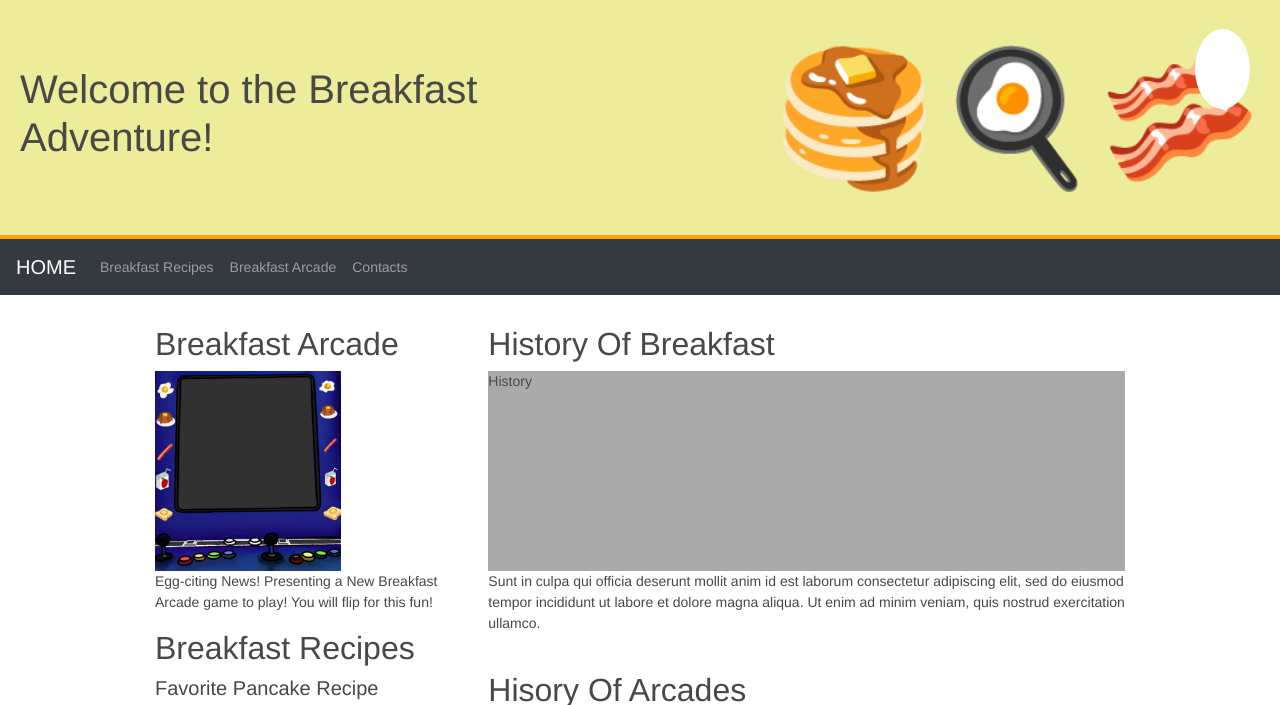
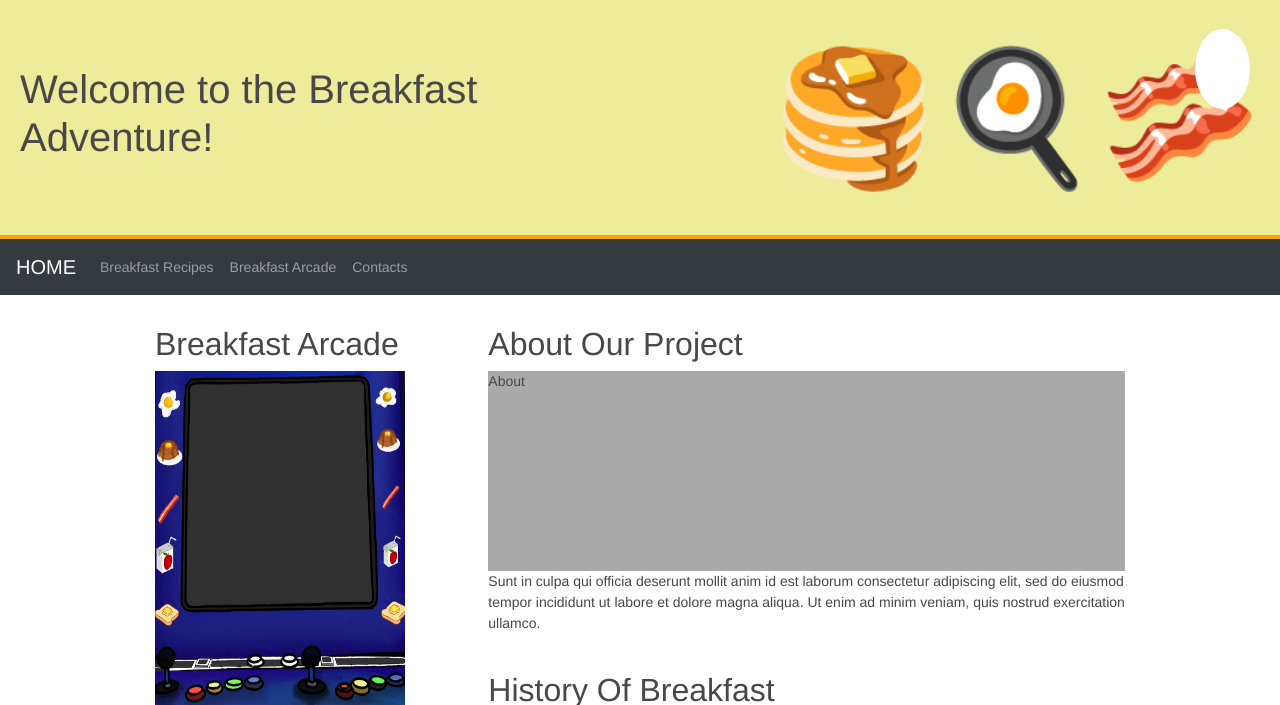
Before and after one commit to CKCarr/Breakfast_Arcade, a Flask app: page / in a window 1280 px wide. Shown: the part 21-726 px from the top of the page. Run offline with Flask 2, Linux system fonts and the light colour scheme.

Commit message:
work in prog

```diff
--- a/templates/breakfast_arcade.html
+++ b/templates/breakfast_arcade.html
@@ -93,25 +93,28 @@
         <div class="col-sm-4">
 
           <h2>Breakfast Arcade</h2>
-          <img class="fakeimg" src="{{ url_for('static', filename='images/screen.png') }}" alt="Screen"/>
+          <img
+          src="static/images/screen.png"
+          alt="arca"
+          style="width: 250px; height: 340px;"
+          target=
+        />
           <p>Egg-citing News! Presenting a New Breakfast Arcade game to play! You will flip for this fun!</p>
 
           <h2>Breakfast Recipes</h2>
-          <h5> Favorite Pancake Recipe </h5>
           <img
           src="static/images/calum-lewis-8Nc_oQsc2qQ-unsplash(1).jpg"
           alt="Pancakes"
-          style="width: 300px; height: 340px; rotate: 360deg"
+          style="width: 250px; height: 340px;"
           target=
         />
 
           <p></p>
 
           <h3>Some Links</h3>
-          <p>Some Favorite Recipe</p>
           <ul class="nav nav-pills flex-column">
             <li class="nav-item">
-              <a class="nav-link active" href="#">Active</a>
+              <a class="nav-link active" href="https://www.foodnetwork.com/recipes/food-network-kitchen/hash-brown-omelet-11241219">Hash Brown Omelet</a>
             </li>
             <li class="nav-item">
               <a class="nav-link" href="#">Link</a>
@@ -123,8 +126,8 @@
         </div>
         <!--  Title  -->
         <div class="col-sm-8">
-          <h2>History Of Breakfast</h2>
-          <div class="fakeimg">History</div>
+          <h2>About Our Project</h2>
+          <div class="fakeimg">About</div>
           <p>
             Sunt in culpa qui officia deserunt mollit anim id est laborum
             consectetur adipiscing elit, sed do eiusmod tempor incididunt ut
@@ -132,8 +135,12 @@
             exercitation ullamco.
           </p>
           <br />
-          <h2>Hisory Of Arcades</h2>
-          <div class="fakeimg">Fake Image</div>
+          <h2>History Of Breakfast</h2>
+          <img
+          src="static/images/Holberton.jpg"
+          alt="Holberton"
+          style="width: 250px; height: 340px;"
+        />
           <p>
             Sunt in culpa qui officia deserunt mollit anim id est laborum
             consectetur adipiscing elit, sed do eiusmod tempor incididunt ut
```
Also changed, not shown: static/images/Holberton.jpg (added).
